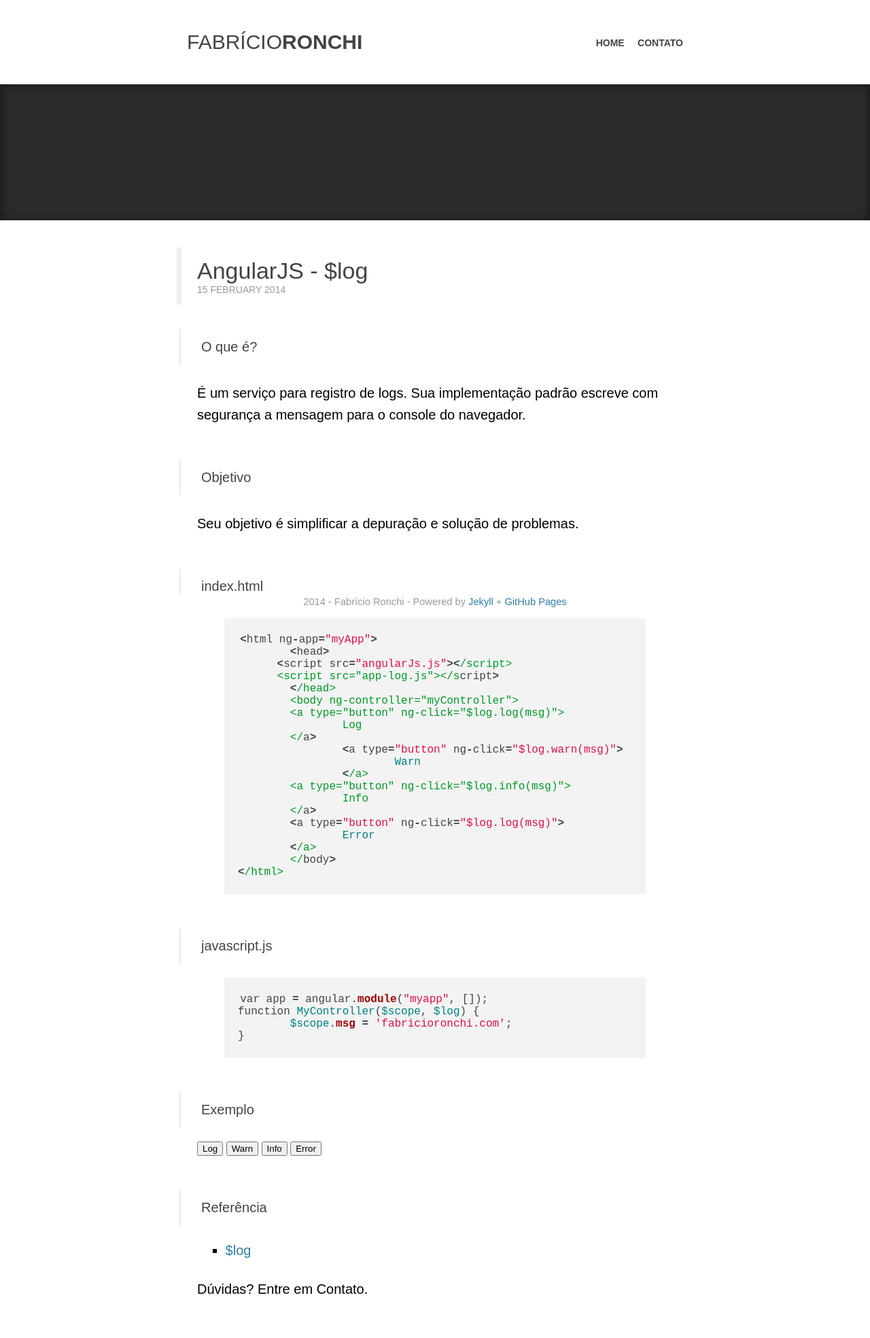
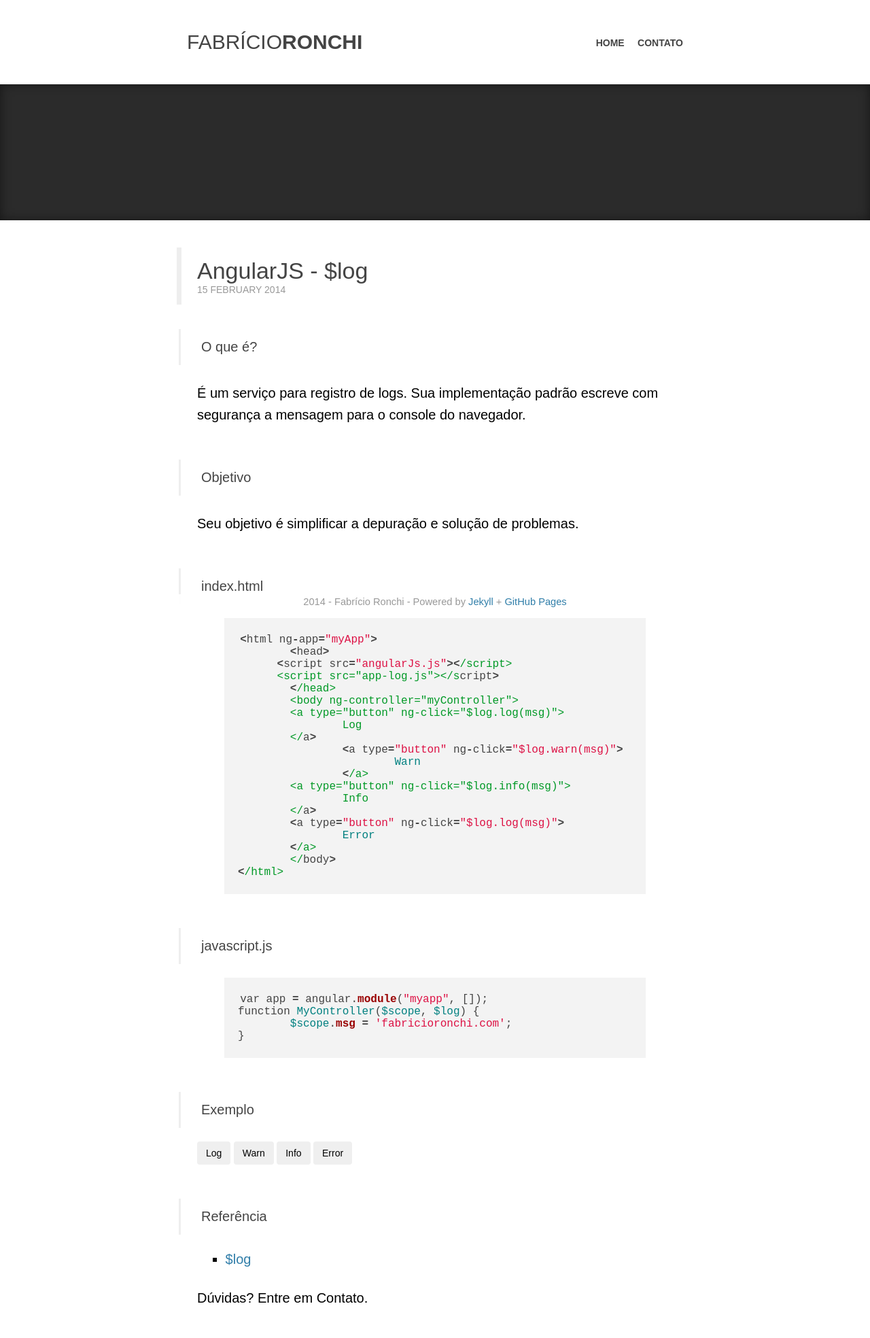
Before and after one commit to fabriciomrkonell/fabriciomrkonell, a Jekyll site: the page built from _posts/2014-02-15-$log-angularjs.markdown, in a window 1280 px wide. Shown: the whole page at 68% size. Built offline with Jekyll 4.4.1, drawn with Linux system fonts in a browser that asks for light colours; some web fonts are replaced; Markdown is read by kramdown in place of the engine named in the settings; comment, search, counter and statistics services are not loaded.

Commit message:
CSS Button

```diff
--- a/_posts/2014-02-15-$log-angularjs.markdown
+++ b/_posts/2014-02-15-$log-angularjs.markdown
@@ -49,10 +49,10 @@ function MyController($scope, $log) {
 <script src="/js/app-log.js"></script>
 <div ng-app="myapp">
   <div ng-controller="MyController">
-    <button type="button" ng-click="log(1)">Log</button>
-    <button type="button" ng-click="log(2)">Warn</button>
-    <button type="button" ng-click="log(3)">Info</button>
-    <button type="button" ng-click="log(4)">Error</button>
+    <button type="button" class="btn" ng-click="log(1)">Log</button>
+    <button type="button" class="btn" ng-click="log(2)">Warn</button>
+    <button type="button" class="btn" ng-click="log(3)">Info</button>
+    <button type="button" class="btn" ng-click="log(4)">Error</button>
   </div>
 </div>
 
--- a/css/base.css
+++ b/css/base.css
@@ -436,3 +436,18 @@ iframe{
 .pace-inactive {
   display: none;
 }
+
+.btn {
+  display: inline-block;
+  padding: 6px 12px;
+  margin-bottom: 0;
+  font-size: 14px;
+  line-height: 1.428571429;
+  text-align: center;
+  white-space: nowrap;
+  vertical-align: middle;
+  cursor: pointer;
+  background-image: none;
+  border: 1px solid transparent;
+  border-radius: 4px;
+}
```
